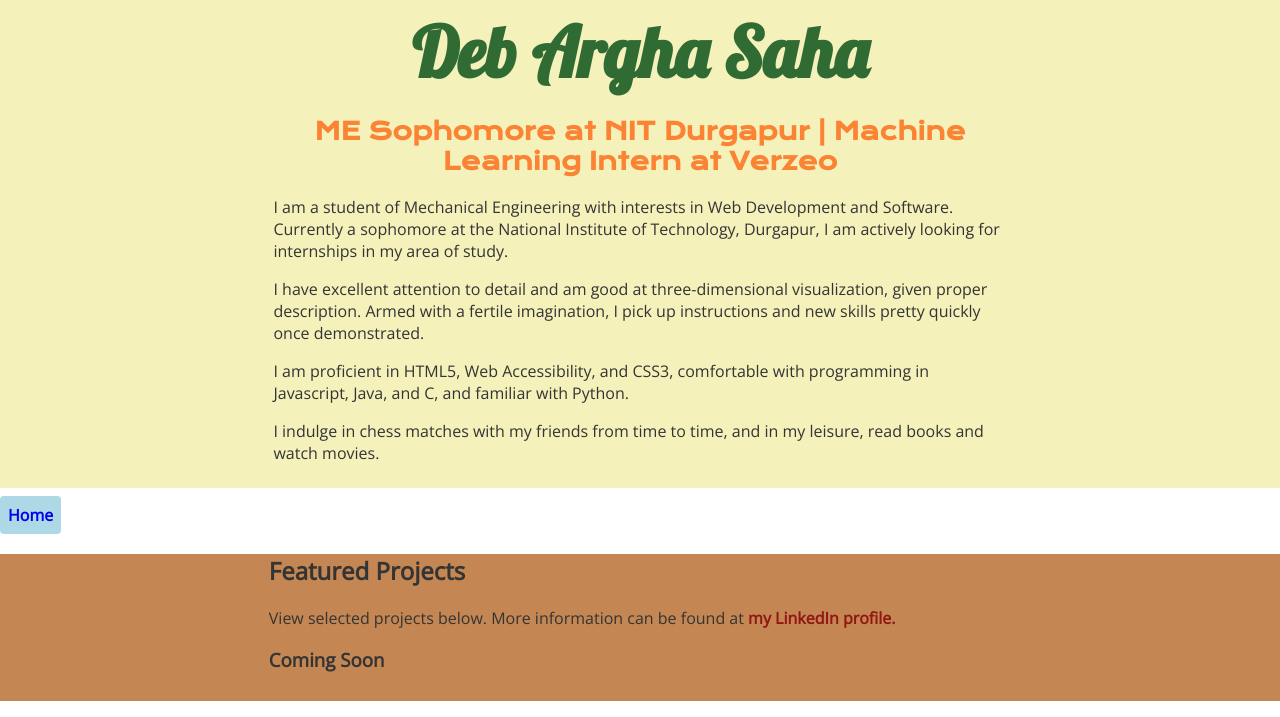
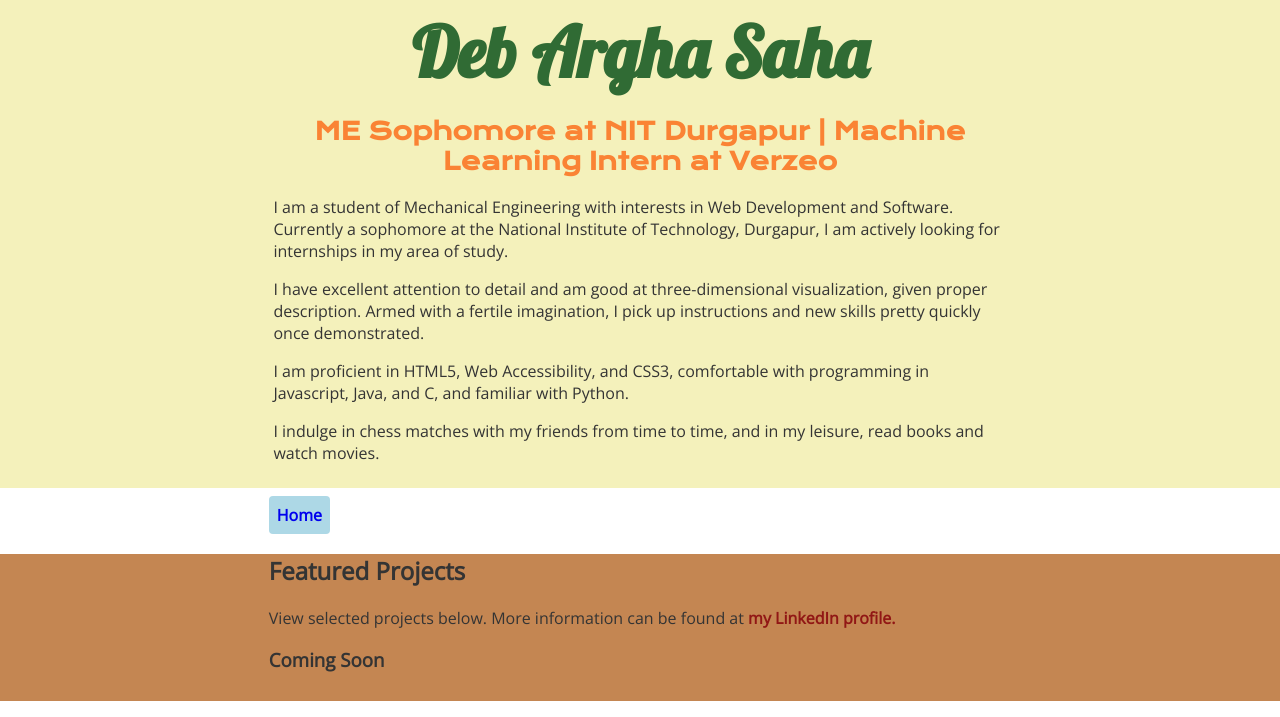
Before and after one commit to debarghano1/debarghano1.github.io, a PHP site: page /resume-web-dev.html in a window 1280 px wide. Shown: the top 717 px of the page. Run offline with PHP 8.4, Linux system fonts and the light colour scheme.

Commit message:
Update resume-styles.css

```diff
--- a/css/resume-styles.css
+++ b/css/resume-styles.css
@@ -48,6 +48,7 @@ header{
 /*Navigation
 -----------------------------------*/
 nav {
+	width: 58%;
 	margin: 8px auto;
 }
 nav .button{
```
